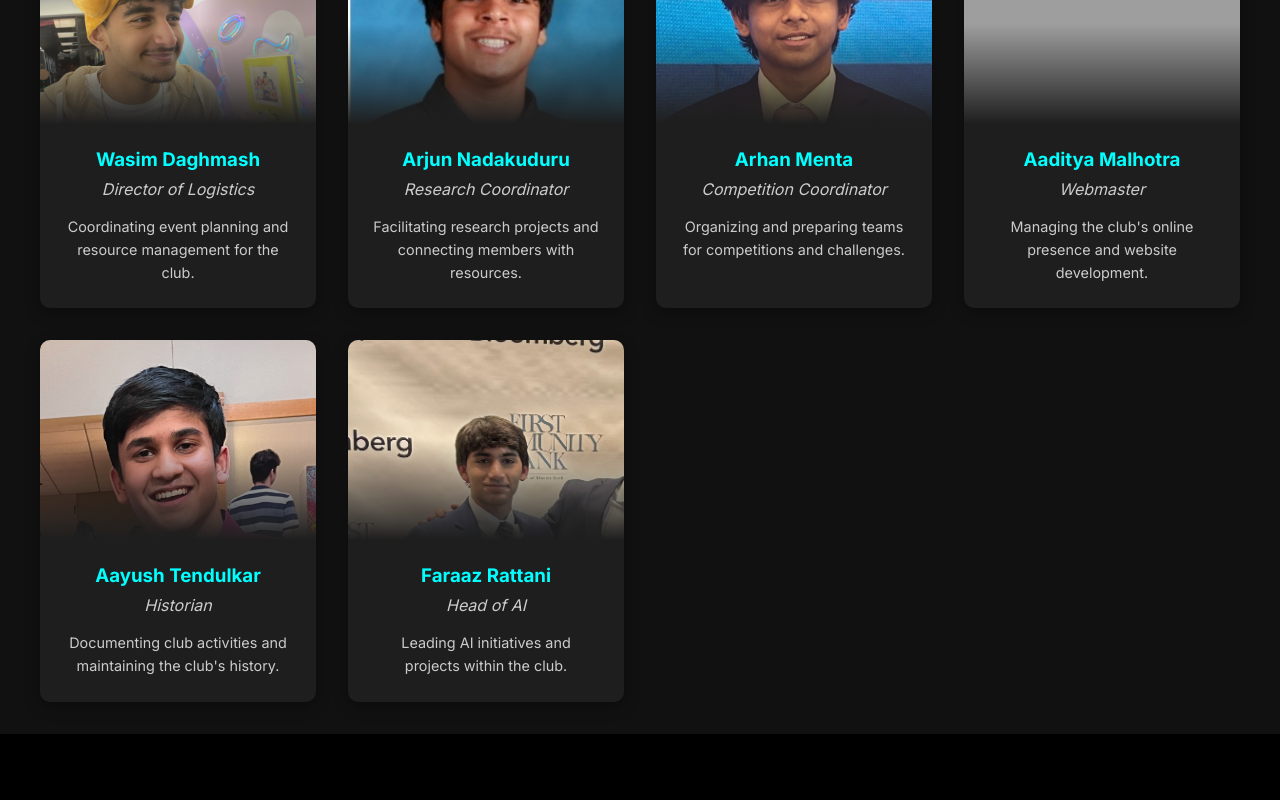
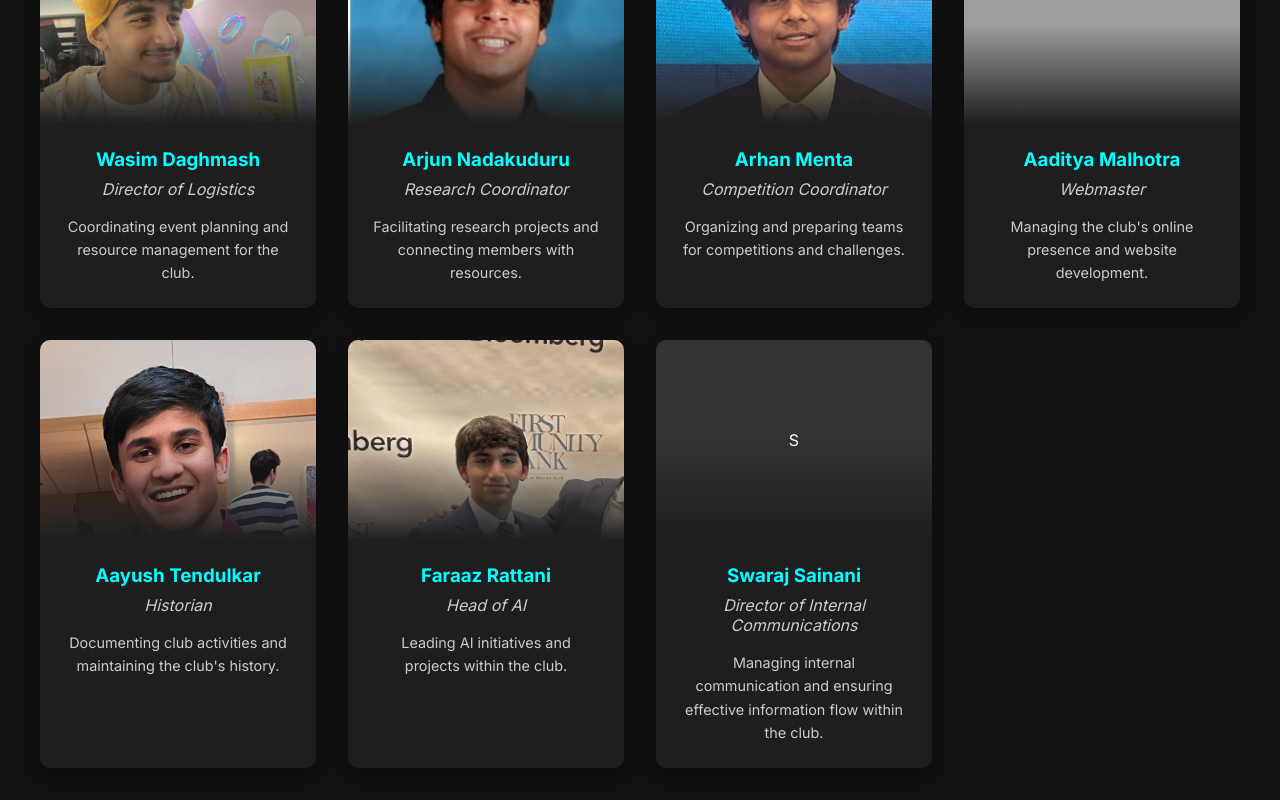
Before and after one commit to nayelr/simsite, a React (Create React App) app: page /team in a window 1280 px wide. Shown: the part 1111-1911 px from the top of the page. Before the commit the page ends 1845 px from the top, so only its background shows below. Built offline with nearby package versions, Linux system fonts and the light colour scheme; grey boxes are pictures that could not be loaded.

Commit message:
added swaraj

```diff
--- a/src/pages/TeamPage.tsx
+++ b/src/pages/TeamPage.tsx
@@ -208,6 +208,13 @@ const TeamPage: React.FC = () => {
       description: "Leading AI initiatives and projects within the club.",
       imageUrl: "/faraaz.png",
       imagePosition: "center 25%"
+    },
+    {
+      id: 15,
+      name: "Swaraj Sainani",
+      role: "Director of Internal Communications",
+      description: "Managing internal communication and ensuring effective information flow within the club.",
+      imagePosition: "center 25%"
     }
   ];
 
```
